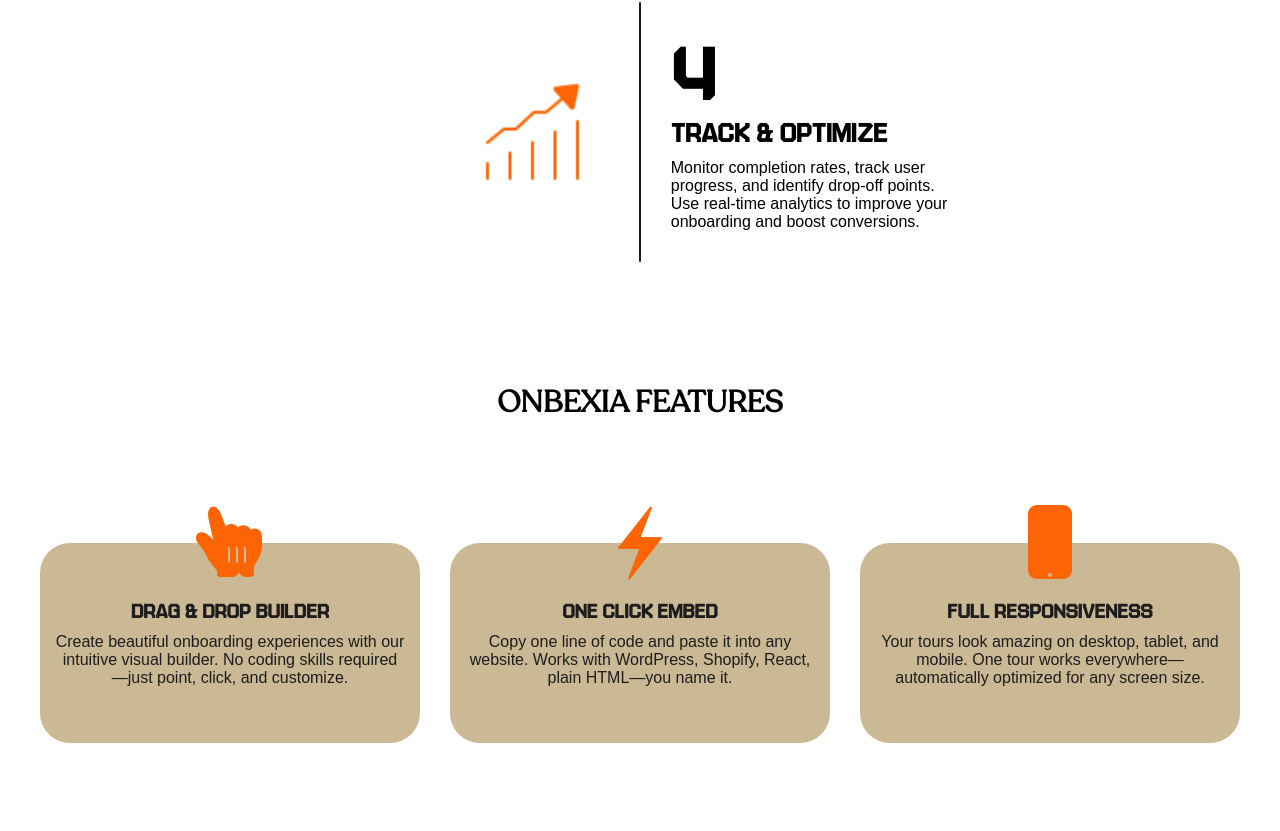
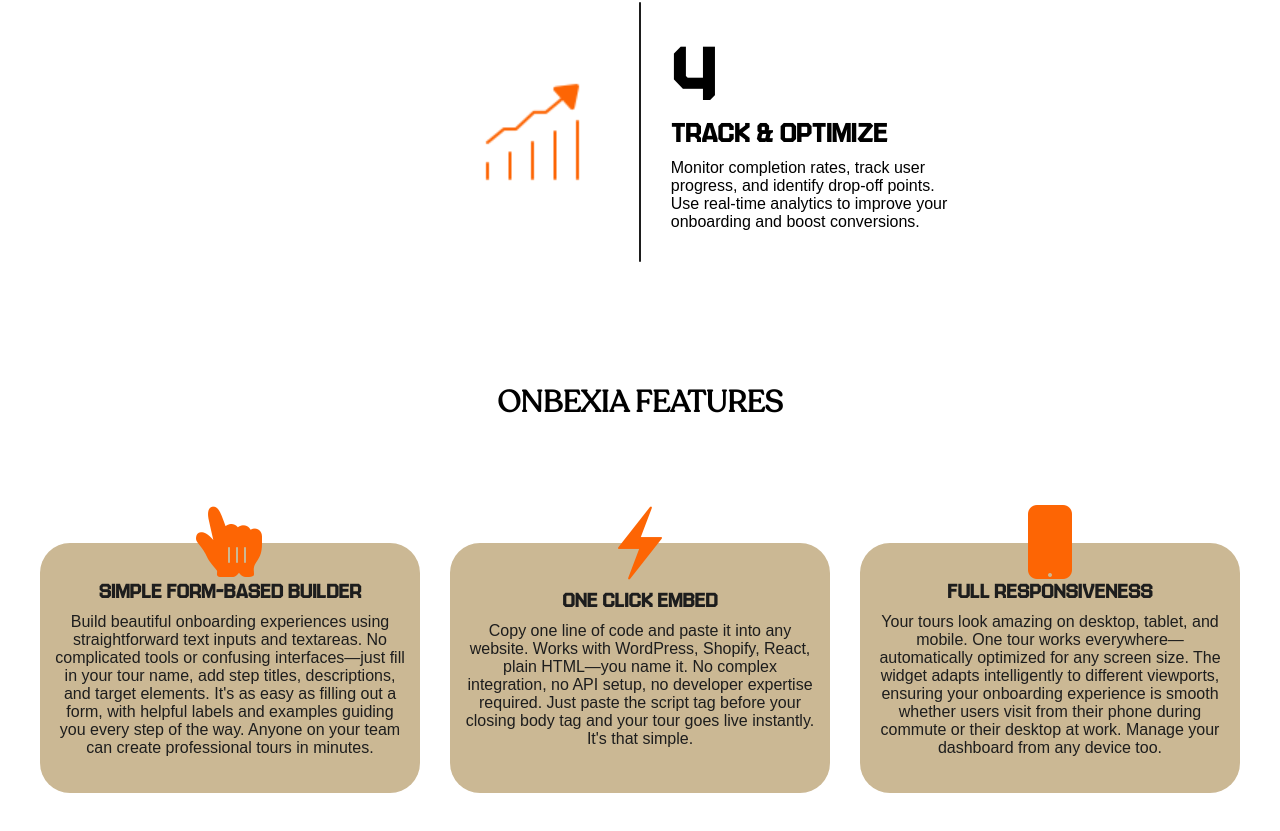
Before and after one commit to Jaycode01/onbexia, a Next.js app: page / in a window 1280 px wide. Shown: the part 1902-2733 px from the top of the page. Before the commit the page ends 2685 px from the top, so only its background shows below. Built offline with nearby package versions, Linux system fonts and the light colour scheme; no server answers; a web font is replaced by a local one.

Commit message:
feat(ui): update header links for routing and enhance feature descriptions for clarity

```diff
--- a/app/components/common/features.css
+++ b/app/components/common/features.css
@@ -25,7 +25,7 @@
   align-items: center;
   position: relative;
   color: #1d1d1d;
-  min-height: 200px;
+  min-height: 250px;
 }
 
 .feature .feature-icon {
--- a/app/components/layout/header.tsx
+++ b/app/components/layout/header.tsx
@@ -23,13 +23,17 @@
 
         <nav className="navigation">
           <li>
-            <a href="#">About</a>
+            <a href="/about">About</a>
           </li>
           <li>
-            <a href="#">Documentation</a>
+            <a href="/docs">Documentation</a>
           </li>
         </nav>
-        <button type="button" className="cta">
+        <button
+          onClick={() => router.push("/signup")}
+          type="button"
+          className="cta"
+        >
           <Image
             src="/icons/fierce.svg"
             alt="zap"
--- a/app/data/features.ts
+++ b/app/data/features.ts
@@ -9,22 +9,22 @@
   {
     id: "1",
     icon: "/icons/mac-cursor.svg",
-    featureHeading: "Drag & Drop Builder",
+    featureHeading: "Simple Form-based Builder",
     featureDescription:
-      "Create beautiful onboarding experiences with our intuitive visual builder. No coding skills required—just point, click, and customize.",
+      "Build beautiful onboarding experiences using straightforward text inputs and textareas. No complicated tools or confusing interfaces—just fill in your tour name, add step titles, descriptions, and target elements. It's as easy as filling out a form, with helpful labels and examples guiding you every step of the way. Anyone on your team can create professional tours in minutes.",
   },
   {
     id: "2",
     icon: "/icons/zap.svg",
     featureHeading: "One Click Embed",
     featureDescription:
-      "Copy one line of code and paste it into any website. Works with WordPress, Shopify, React, plain HTML—you name it.",
+      "Copy one line of code and paste it into any website. Works with WordPress, Shopify, React, plain HTML—you name it. No complex integration, no API setup, no developer expertise required. Just paste the script tag before your closing body tag and your tour goes live instantly. It's that simple.",
   },
   {
     id: "3",
     icon: "/icons/iphone.svg",
     featureHeading: "Full Responsiveness",
     featureDescription:
-      "Your tours look amazing on desktop, tablet, and mobile. One tour works everywhere—automatically optimized for any screen size.",
+      "Your tours look amazing on desktop, tablet, and mobile. One tour works everywhere—automatically optimized for any screen size. The widget adapts intelligently to different viewports, ensuring your onboarding experience is smooth whether users visit from their phone during commute or their desktop at work. Manage your dashboard from any device too.",
   },
 ];
```
